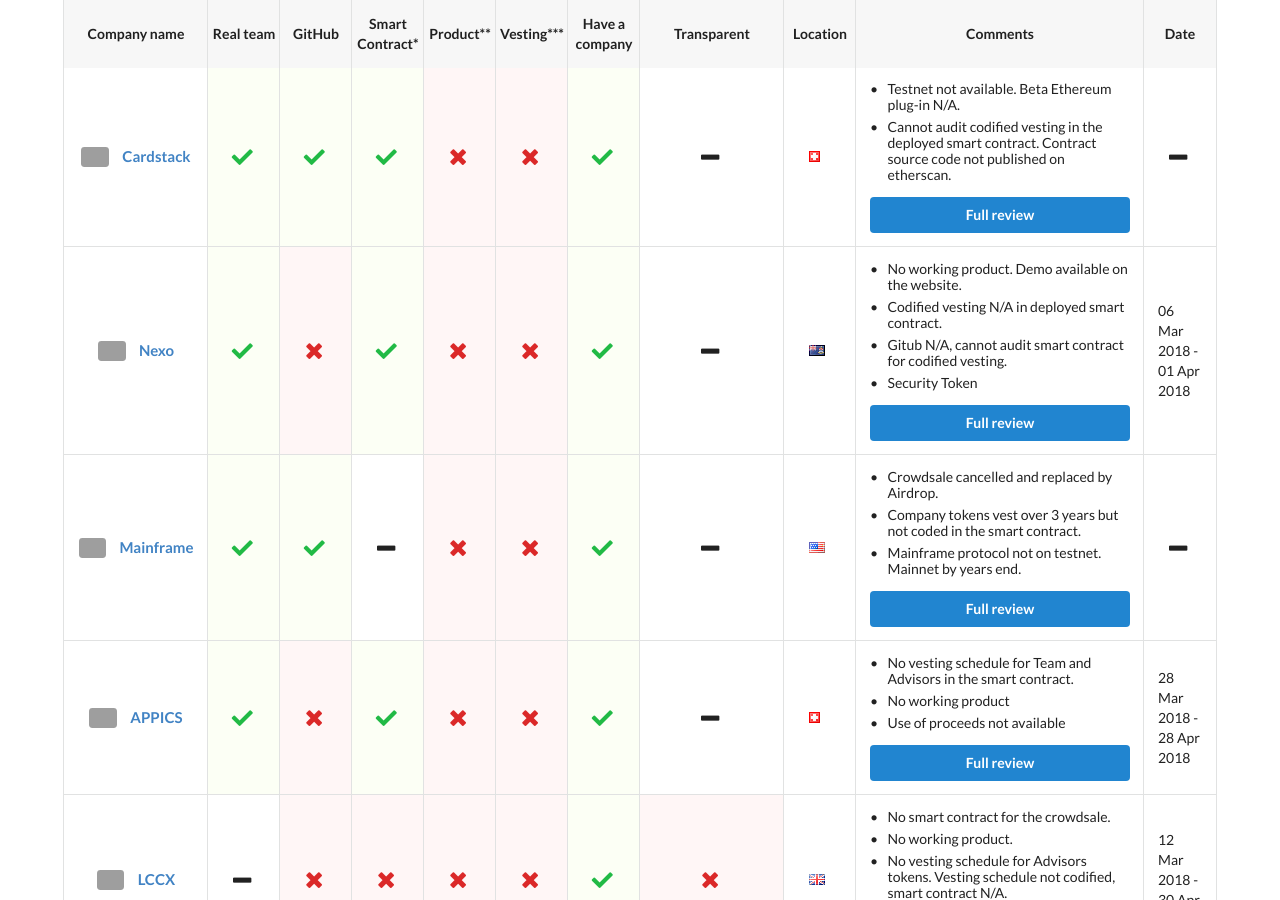
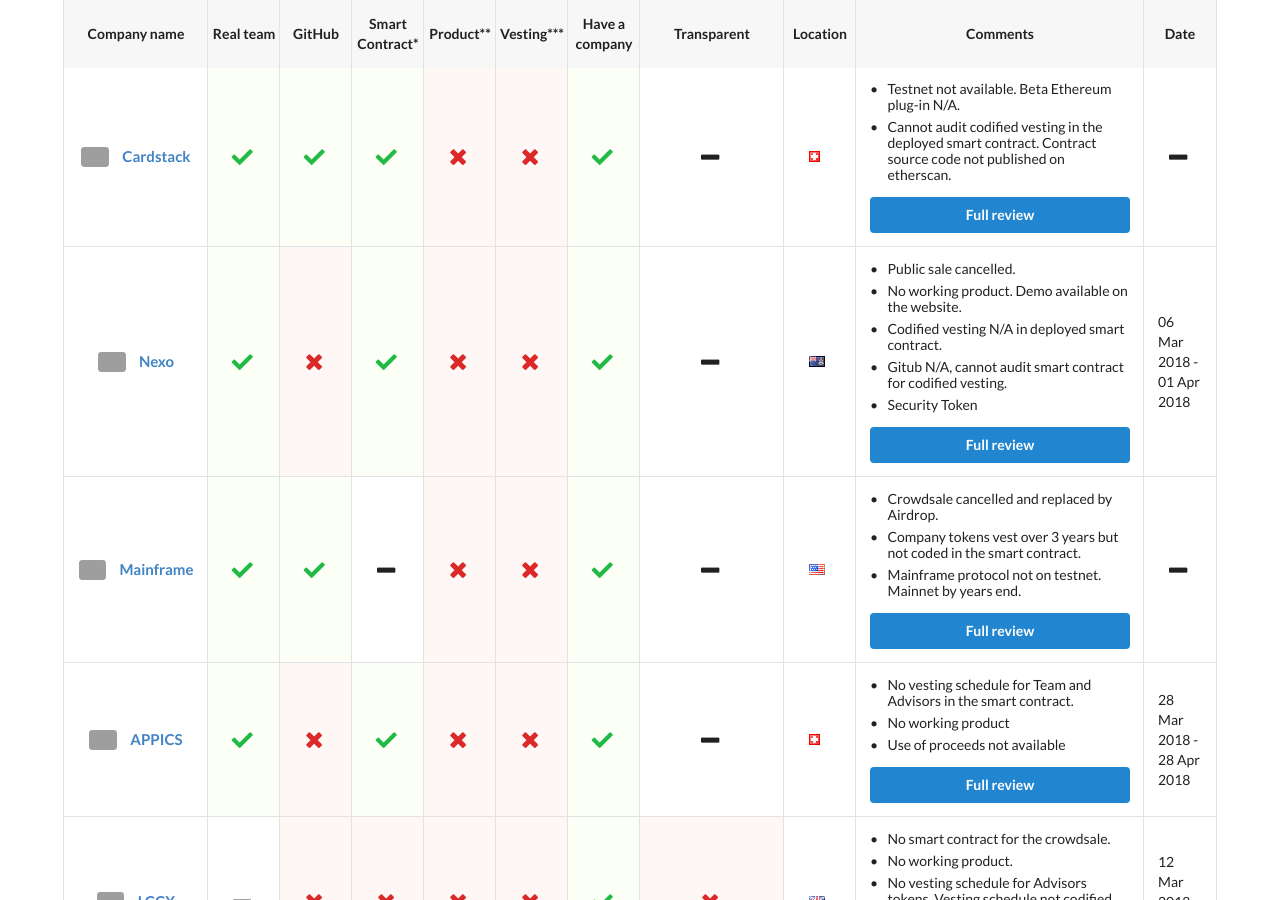
Before and after one commit to ico-check/ico-check, a Jekyll site: the page built from index.md, in a window 1280 px wide and 900 px high, scrolled down 2771 px. Built offline with Jekyll 4.4.1, drawn with Linux system fonts in a browser that asks for light colours; nearby versions of some CDN libraries; grey boxes are pictures that could not be loaded.

Commit message:
56-nexo-ico-check
Added comment

```diff
--- a/_data/active-future-icos.yml
+++ b/_data/active-future-icos.yml
@@ -243,6 +243,7 @@
   transparent:
   location: Cayman Islands
   comments:
+    - content: Public sale cancelled.
     - content: No working product. Demo available on the website.
     - content: Codified vesting N/A in deployed smart contract.
     - content: Gitub N/A, cannot audit smart contract for codified vesting.
```
